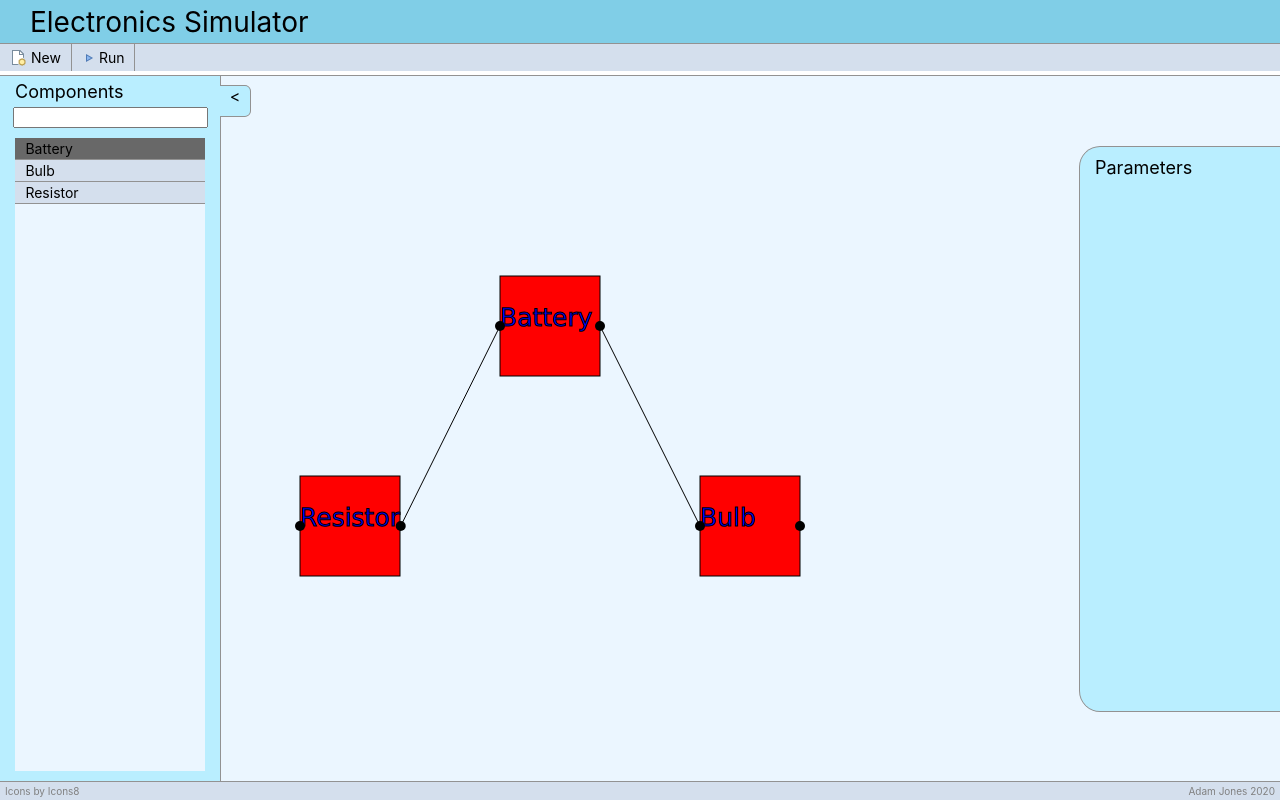
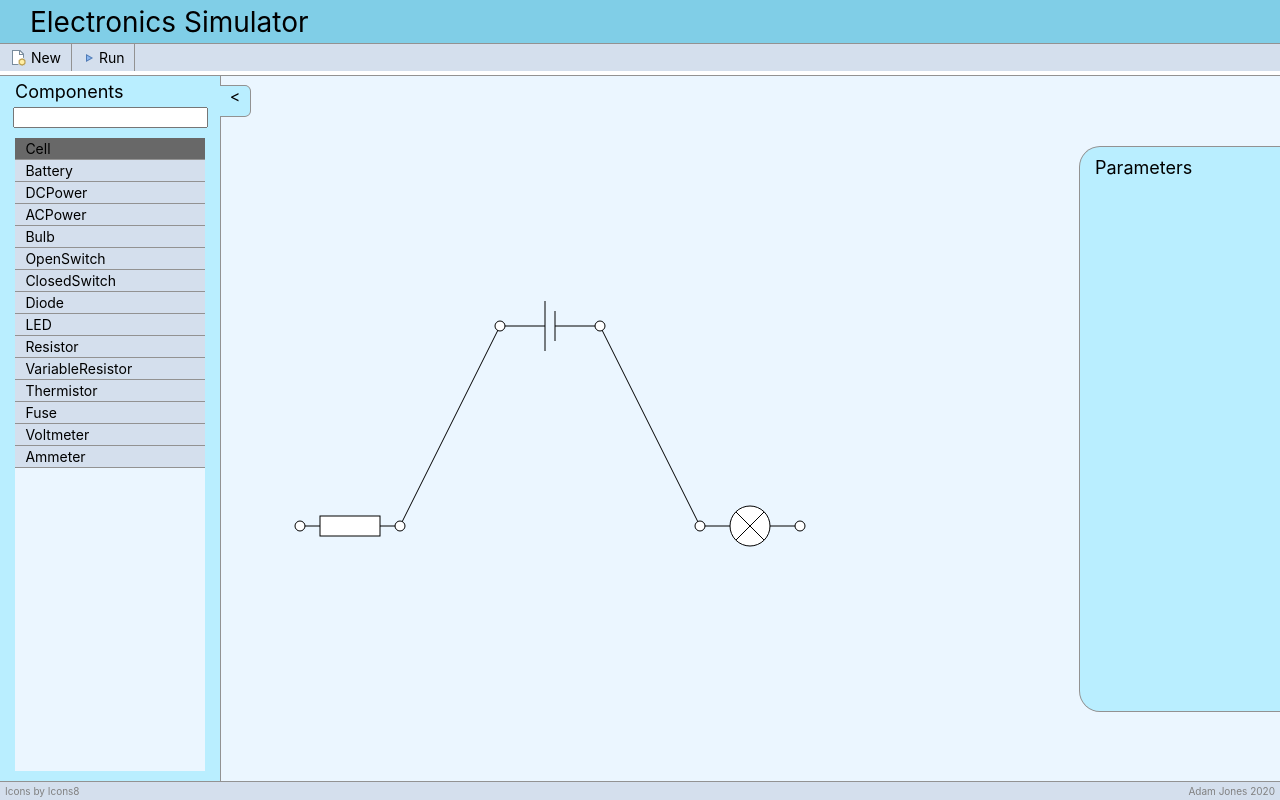
Before and after one commit to Jonezia/electronics-simulator, a React (Create React App) app: page / in a window 1280 px wide. Built offline with nearby package versions, Linux system fonts and the light colour scheme.

Commit message:
some svgs

```diff
--- a/src/main/components/components.jsx
+++ b/src/main/components/components.jsx
@@ -3,7 +3,8 @@ import React,{useState} from 'react'
 
 import Component from './component/component'
 
-let componentsArray = ["Battery","Bulb","Resistor"]
+let componentsArray = ["Cell","Battery","DCPower","ACPower","Bulb","OpenSwitch","ClosedSwitch","Diode","LED",
+"Resistor","VariableResistor","Thermistor","Fuse","Voltmeter","Ammeter"]
 
 export default function Components(props) {
 
--- a/src/main/grid/grid.jsx
+++ b/src/main/grid/grid.jsx
@@ -74,8 +74,8 @@ Snap.plugin(function (Snap, Element, Paper, global, Fragment) {
         let w = bb.right - bb.left
         let leftNode = this.circle(0,h/2,5).transform("T"+x+","+y);
         let rightNode = this.circle(w,h/2,5).transform("T"+x+","+y);
-        body.attr({fill: "white", stroke: "black", strokeWidth: 1})
         let g = this.g(body,leftNode,rightNode);
+        g.attr({fill: "white", stroke: "black", strokeWidth: 1});
         g.paths = {};
         g.drag(dragMove, dragStart, dragEnd);
         g.updatePaths = updatePaths;
@@ -94,7 +94,7 @@ export default function Grid(props) {
 
     useEffect(() => {
         paper = Snap("#fullGrid");
-        let rect1 = paper.draggableRect(500,200,"Battery")
+        let rect1 = paper.draggableRect(500,200,"Cell")
         let rect2 = paper.draggableRect(300,400,"Resistor")
         let rect3 = paper.draggableRect(700,400,"Bulb")
         rect1.addPath(rect2,"left","right")
@@ -102,7 +102,7 @@ export default function Grid(props) {
     },[]);
 
     const newComponent = (e) => {
-        //let rect = paper.draggableRect(e.clientX-50,e.clientY-126,100,100,props.activeComponent);
+        let rect = paper.draggableRect(e.clientX-50,e.clientY-126,props.activeComponent);
     }
 
     const clearPaper = () => {
@@ -114,17 +114,77 @@ export default function Grid(props) {
         <div id="gridContainer">
             <svg id="fullGrid" onClick={newComponent}>
             <defs>
-                <g id="BatteryTemplate">
-                    <rect x="0" y="0" width="100" height="100" fill="red"></rect>
-                    <text x="0" y="50" fontFamily="Verdana" fontSize="25" fill="blue">Battery</text>
+                <g id="CellTemplate">
+                    <rect x="0" y="0" width="100" height="100" visibility="hidden"></rect>
+                    <path d="M 0 50 L 45 50"></path>
+                    <path d="M 45 25 L 45 75"></path>
+                    <path d="M 55 35 L 55 65"></path>
+                    <path d="M 55 50 L 100 50"></path>
                 </g>
                 <g id="BulbTemplate">
-                    <rect x="0" y="0" width="100" height="100" fill="red"></rect>
-                    <text x="0" y="50" fontFamily="Verdana" fontSize="25" fill="blue">Bulb</text>
+                    <rect x="0" y="0" width="100" height="100" visibility="hidden"></rect>
+                    <path d="M 0 50 L 100 50"></path>
+                    <clipPath id="bulbMask"><circle cx="50" cy="50" r="20"></circle></clipPath>
+                    <circle cx="50" cy="50" r="20"></circle>
+                    <path d="M 30 30 L 70 70" clip-path="url(#bulbMask)"></path>
+                    <path d="M 70 30 L 30 70" clip-path="url(#bulbMask)"></path>
                 </g>
                 <g id="ResistorTemplate">
-                    <rect x="0" y="0" width="100" height="100" fill="red"></rect>
-                    <text x="0" y="50" fontFamily="Verdana" fontSize="25" fill="blue">Resistor</text>
+                    <rect x="0" y="0" width="100" height="100" visibility="hidden"></rect>
+                    <path d="M 0 50 L 100 50"></path>
+                    <rect x="20" y="40" width="60" height="20"></rect>
+                </g>
+                <g id="FuseTemplate">
+                    <rect x="0" y="0" width="100" height="100" visibility="hidden"></rect>
+                    <rect x="20" y="40" width="60" height="20"></rect>
+                    <path d="M 0 50 L 100 50"></path>
+                </g>
+                <g id="OpenSwitchTemplate">
+                    <rect x="0" y="0" width="100" height="100" visibility="hidden"></rect>
+                    <path d="M 0 50 L 15 50"></path>
+                    <path d="M 85 50 L 100 50"></path>
+                    <circle cx="15" cy="50" r="3"></circle>
+                    <circle cx="85" cy="50" r="3"></circle>
+                    <path d="M 15 47 L 85 30"></path>
+                </g>
+                <g id="ClosedSwitchTemplate">
+                    <rect x="0" y="0" width="100" height="100" visibility="hidden"></rect>
+                    <path d="M 0 50 L 15 50"></path>
+                    <path d="M 85 50 L 100 50"></path>
+                    <circle cx="15" cy="50" r="3"></circle>
+                    <circle cx="85" cy="50" r="3"></circle>
+                    <path d="M 15 47 L 85 47"></path>
+                </g>
+                <g id="ThermistorTemplate">
+                    <rect x="0" y="0" width="100" height="100" visibility="hidden"></rect>
+                    <path d="M 0 50 L 100 50"></path>
+                    <rect x="20" y="40" width="60" height="20"></rect>
+                    <path d="M 20 67 L 35 67"></path>
+                    <path d="M 35 67 L 80 33"></path>
+                </g>
+                <g id="VariableResistorTemplate">
+                    <rect x="0" y="0" width="100" height="100" visibility="hidden"></rect>
+                    <path d="M 0 50 L 100 50"></path>
+                    <rect x="20" y="40" width="60" height="20"></rect>
+                    <path d="M 20 70 L 80 30"></path>
+                    <path d="M 80 30 L 73 30"></path>
+                    <path d="M 80 30 L 80 35"></path>
+                </g>
+                <g id="VoltmeterTemplate">
+                    <rect x="0" y="0" width="100" height="100" visibility="hidden"></rect>
+                    <path d="M 0 50 L 100 50"></path>
+                    <circle cx="50" cy="50" r="20"></circle>
+                    <path d="M 50 60 L 40 40"></path>
+                    <path d="M 50 60 L 60 40"></path>
+                </g>
+                <g id="AmmeterTemplate">
+                    <rect x="0" y="0" width="100" height="100" visibility="hidden"></rect>
+                    <path d="M 0 50 L 100 50"></path>
+                    <circle cx="50" cy="50" r="20"></circle>
+                    <path d="M 50 40 L 40 60"></path>
+                    <path d="M 50 40 L 60 60"></path>
+                    <clipPath id="ammeterMask"><polygon points="50,40 40,60 60,60"></polygon></clipPath>
+                    <path d="M 0 50 L 100 50" clip-path="url(#ammeterMask)"></path>
                 </g>
             </defs>
             </svg>
--- a/src/main/main.jsx
+++ b/src/main/main.jsx
@@ -6,7 +6,7 @@ import Parameters from './parameters/parameters'
 
 export default function Main(props) {
 
-    let [activeComponent,setActiveComponent] = useState("Battery");
+    let [activeComponent,setActiveComponent] = useState("Cell");
 
     const changeActiveComponent = (newComponent) => {
         setActiveComponent(newComponent)
```
